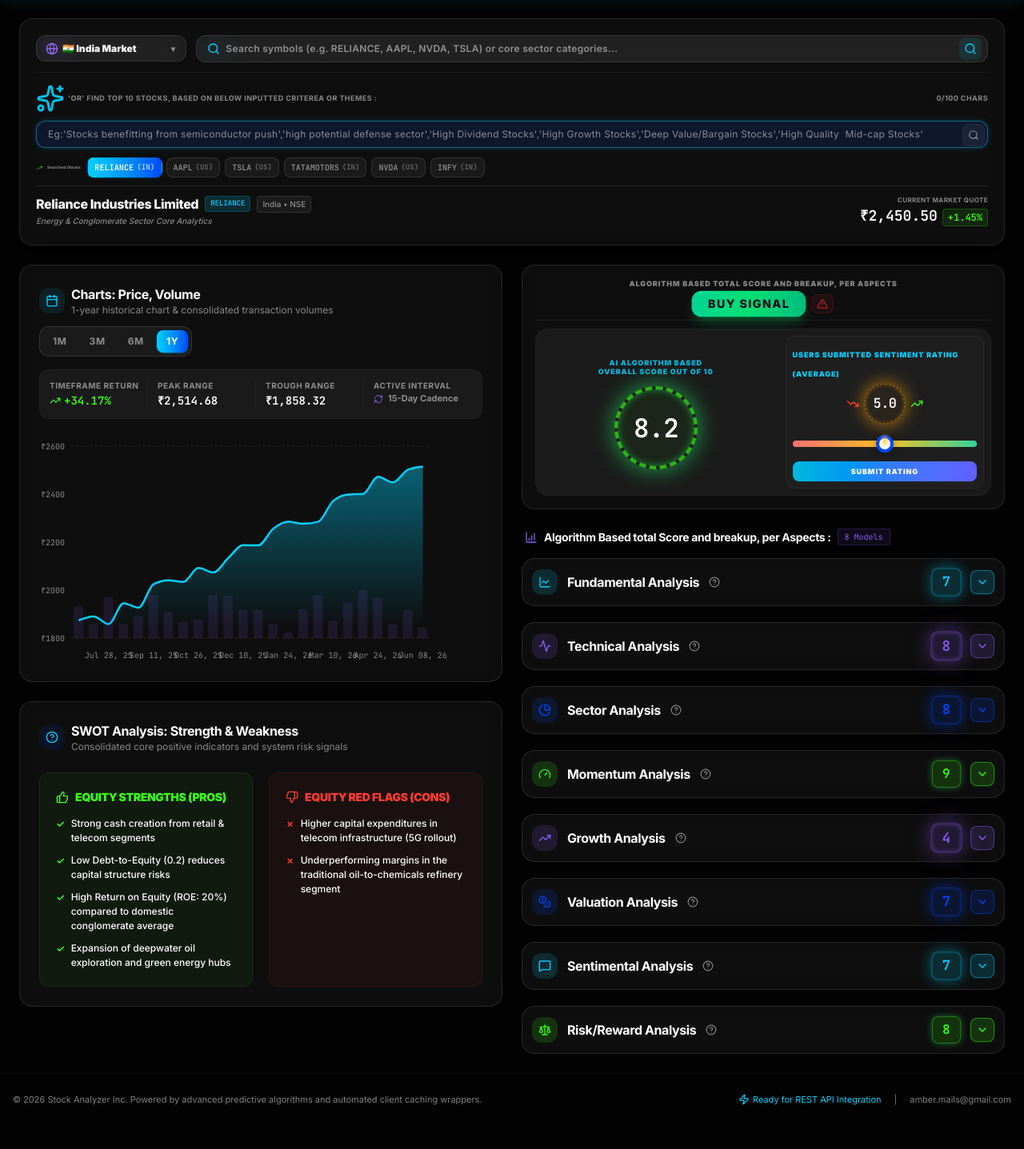
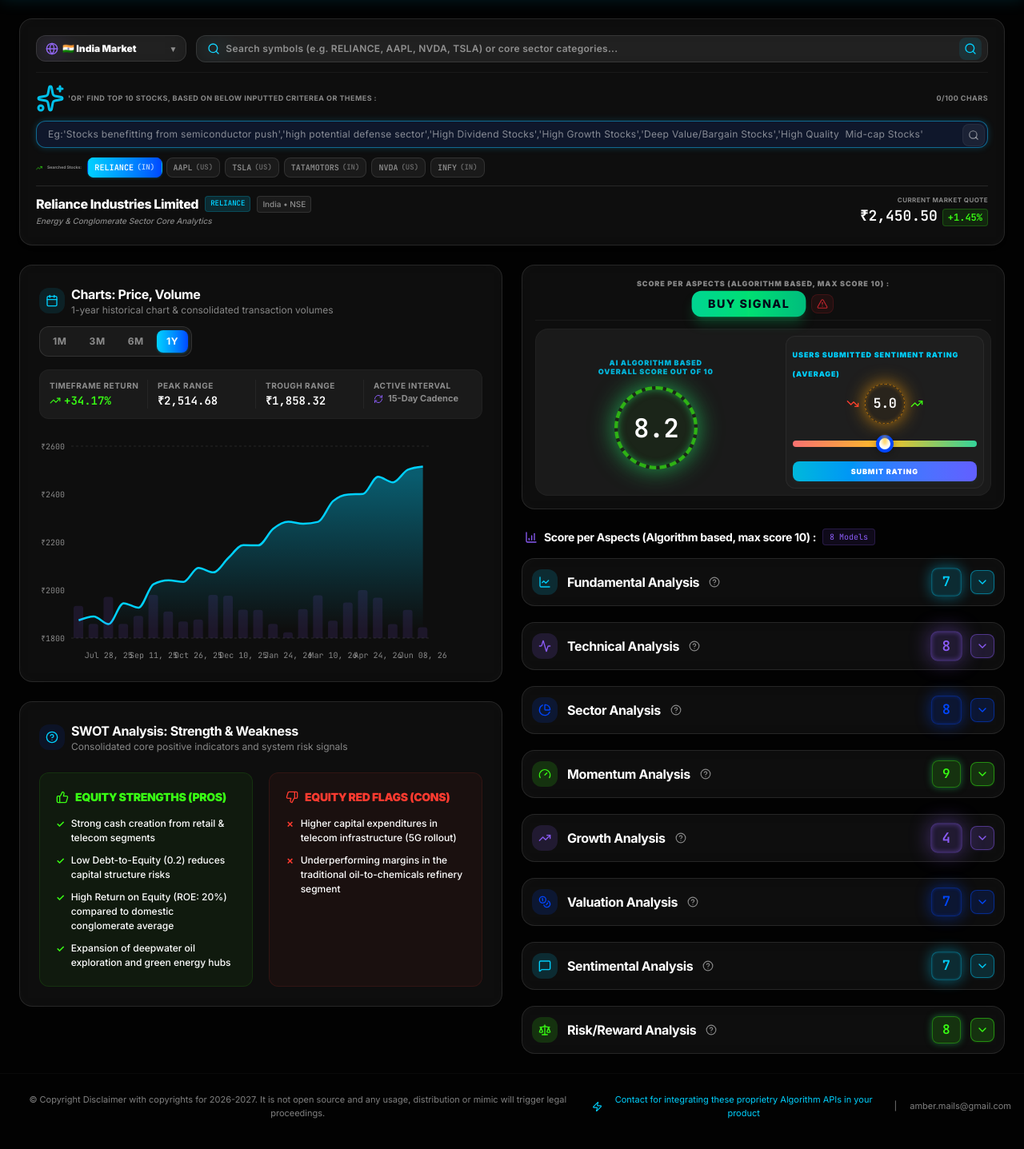
Before and after one commit to amber-agarwal-git/stockanalyzer, a React (Vite) app: page / in a window 1280 px wide. Shown: the part 91-1528 px from the top of the page at 80% size. Built offline with nearby package versions, Linux system fonts and the light colour scheme.

Commit message:
refactor: update UI labels and platform footer
Update terminology for stock aspect scores to improve clarity and revise the footer to include legal copyright and API integration notices.

```diff
--- a/src/App.tsx
+++ b/src/App.tsx
@@ -160,7 +160,7 @@ function DashboardContent() {
                       <div className="space-y-4">
                         <div className="flex items-center space-x-2 pl-1">
                           <BarChart4 className="w-4 h-4 text-accent-purple" />
-                          <h3 className="font-bold tracking-tight text-text-main text-sm">Algorithm Based total Score and breakup, per Aspects :</h3>
+                          <h3 className="font-bold tracking-tight text-text-main text-sm">Score per Aspects (Algorithm based, max score 10) :</h3>
                           <span className="text-[10px] bg-accent-purple/10 text-accent-purple font-mono px-2 py-0.5 rounded border border-accent-purple/20">
                             8 Models
                           </span>
@@ -404,10 +404,10 @@ function DashboardContent() {
 
       {/* Floating Mini footer details */}
       <footer id="platform-footer" className="text-center py-6 text-[11px] text-text-muted border-t border-border-card/30 mt-auto px-4 max-w-7xl mx-auto w-full flex flex-col sm:flex-row items-center justify-between gap-3">
-        <p>© 2026 Stock Analyzer Inc. Powered by advanced predictive algorithms and automated client caching wrappers.</p>
+        <p>© Copyright Disclaimer with copyrights for 2026-2027. It is not open source and any usage, distribution or mimic will trigger legal proceedings.</p>
         <div className="flex items-center space-x-4">
           <span className="flex items-center text-accent-cyan">
-            <Zap className="w-3.5 h-3.5 mr-1 text-accent-cyan" /> Ready for REST API Integration
+            <Zap className="w-3.5 h-3.5 mr-1 text-accent-cyan" /> Contact for integrating these proprietry Algorithm APIs in your product
           </span>
           <span className="text-text-muted">|</span>
           <span className="hover:text-text-main transition-colors select-all">amber.mails@gmail.com</span>
--- a/src/components/RecommendationCard.tsx
+++ b/src/components/RecommendationCard.tsx
@@ -69,7 +69,7 @@ export const RecommendationCard: React.FC<RecommendationCardProps> = ({ recommen
       {/* 1 & 2: Header title showing Buy/Hold/Sell Signal center-aligned & custom warning with tooltip */}
       <div className="flex flex-col items-center justify-center text-center relative py-0 border-b border-white/5 pb-1">
         <span className="text-[9px] font-black uppercase tracking-widest text-text-muted mb-0.5">
-          Algorithm Based total Score and breakup, per Aspects
+          Score per Aspects (Algorithm based, max score 10) :
         </span>
 
         <div className="flex items-center justify-center space-x-2">
```
